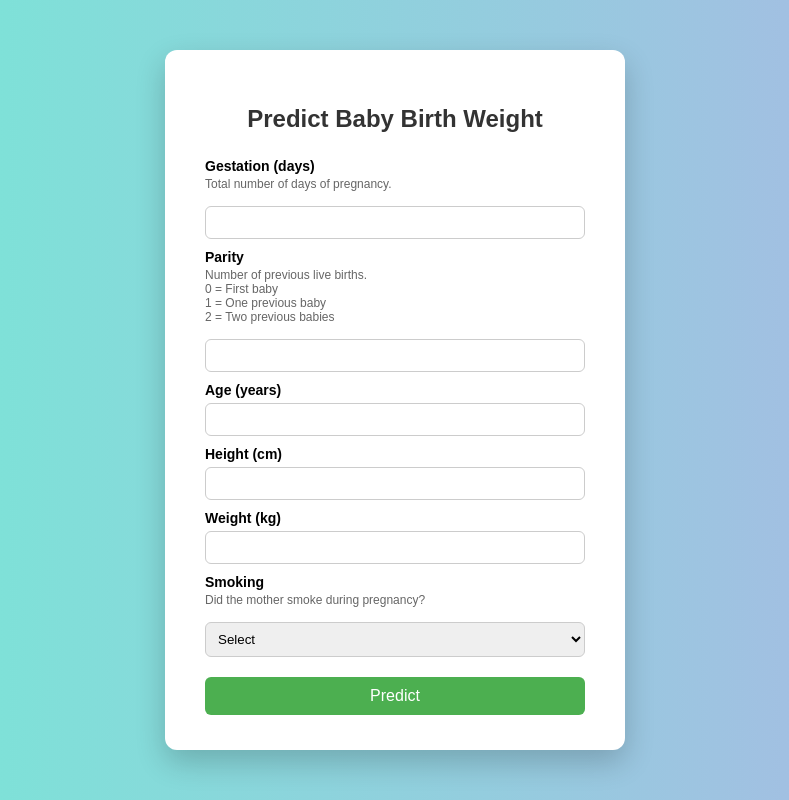
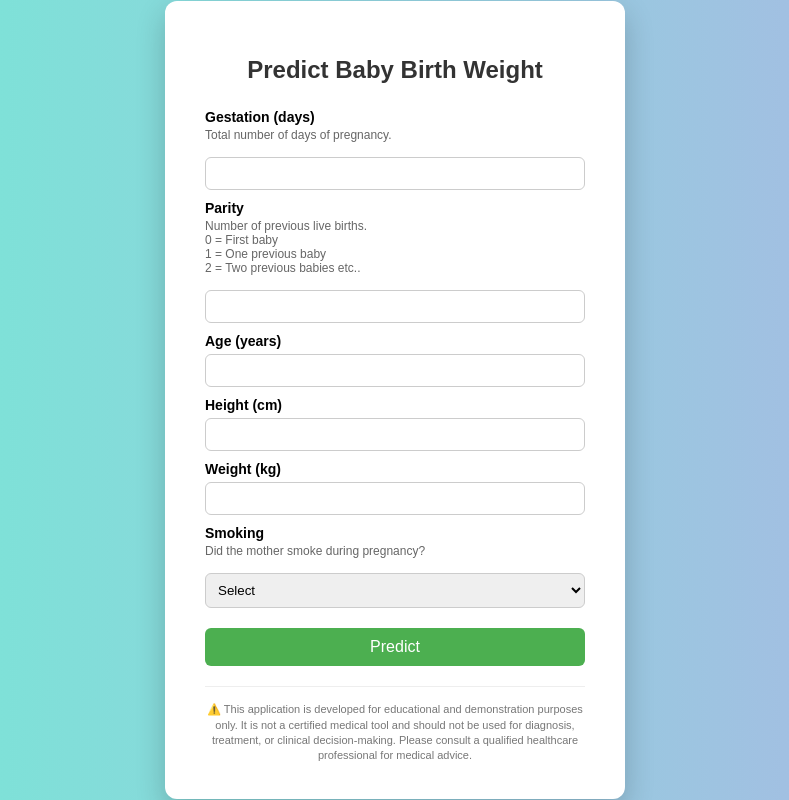
Before and after one commit to jayasri21072006/birth_weight_predictor, a Flask app: page / in a window 1280 px wide. Shown: the whole page, without its empty margins (245-1034 px from the left). Run offline with Flask 3, Linux system fonts and the light colour scheme; parts of the project's set-up code (start-up, migrations or seed data) failed here and were passed over.

Commit message:
Update index.html

```diff
--- a/templates/index.html
+++ b/templates/index.html
@@ -90,6 +90,16 @@
             font-size: 16px;
             margin: 6px 0;
         }
+
+        .disclaimer {
+            margin-top: 20px;
+            padding-top: 15px;
+            border-top: 1px solid #eee;
+            font-size: 11px;
+            color: #777;
+            line-height: 1.4;
+            text-align: center;
+        }
     </style>
 </head>
 
@@ -110,7 +120,7 @@
             Number of previous live births.
             <br>0 = First baby
             <br>1 = One previous baby
-            <br>2 = Two previous babies
+            <br>2 = Two previous babies etc..
         </div>
         <input type="number" name="parity" value="{{ parity or '' }}" min="0" required>
 
@@ -143,6 +153,13 @@
         </div>
     {% endif %}
 
+    <div class="disclaimer">
+        ⚠️ This application is developed for educational and demonstration purposes only.
+        It is not a certified medical tool and should not be used for diagnosis,
+        treatment, or clinical decision-making. Please consult a qualified healthcare
+        professional for medical advice.
+    </div>
+
 </div>
 
 </body>
```
